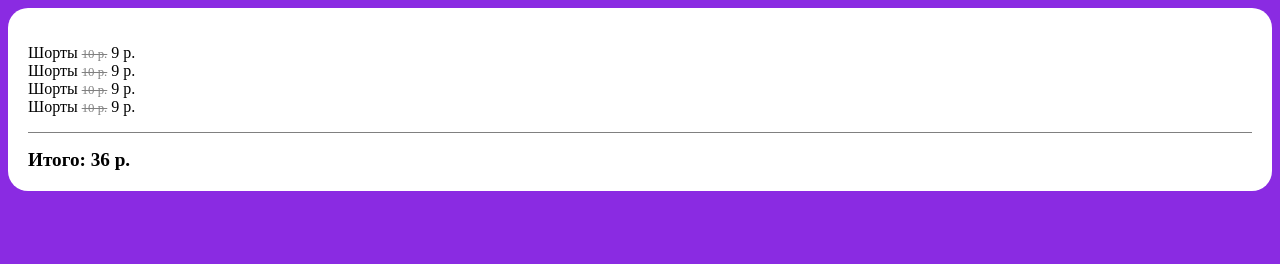
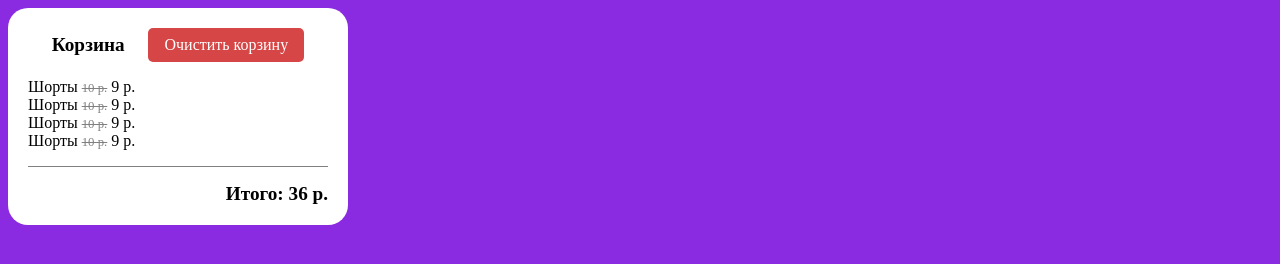
Before and after one commit to vorobyshek228/courseProject, a website built with Parcel: page src/templates/basket/index.html in a window 1280 px wide. Built offline with nearby package versions, Linux system fonts and the light colour scheme.

Commit message:
fix to the scheme

```diff
--- a/src/templates/basket/index.html
+++ b/src/templates/basket/index.html
@@ -9,13 +9,18 @@
 </head>
 <body>
     <section class="basket basket-wraper">
+        <div class="basket-header">
+            <strong>Корзина</strong>
+            <button class="btnClearBasket">Очистить корзину</button>
+        </div>
         <ul class="basket__items shopping-list">
             <li class="shopping-list__item"><span class="name">Шорты</span> <span class="price">10 р.</span> <span class="diskont">9 р.</span></li>
             <li class="shopping-list__item"><span class="name">Шорты</span> <span class="price">10 р.</span> <span class="diskont">9 р.</span></li>
             <li class="shopping-list__item"><span class="name">Шорты</span> <span class="price">10 р.</span> <span class="diskont">9 р.</span></li>
             <li class="shopping-list__item"><span class="name">Шорты</span> <span class="price">10 р.</span> <span class="diskont">9 р.</span></li>
         </ul>
-        <div class="basket__items total-price"><strong>Итого: <span class="total">36 р.</span></strong></div>
+        <div class="basket__items total-price"><strong>Итого: <span class="total">36</span> р.</strong></div>
     </section>
+    <script src="./script.js"></script>
 </body>
 </html>
--- /dev/null
+++ b/src/templates/basket/script.js
@@ -0,0 +1,10 @@
+let btnClearBasket = document.querySelector('.btnClearBasket');
+let shoppingList = document.querySelector('.shopping-list');
+let totalPriceValue = document.querySelector('.total');
+
+btnClearBasket.addEventListener("click", function(){
+    console.log(`click Clear Basket`);
+    shoppingList.innerHTML = "";
+    totalPriceValue.innerHTML = "0";
+
+})
--- a/src/templates/basket/style.css
+++ b/src/templates/basket/style.css
@@ -11,6 +11,35 @@ html{
     background-color: white;
     padding: 20px;
     border-radius: 20px;
+    max-width: 300px;
+
+  }
+ .basket-header{
+    display: flex;
+    justify-content: space-evenly;
+    align-items: center;
+    font-size: 1.2rem;
+ }
+  .btnClearBasket {
+    min-width: 100px;
+    font-family: inherit;
+    appearance: none;
+    border: 0;
+    border-radius: 5px;
+    background: #d74646;
+    color: #fff;
+    padding: 8px 16px;
+    font-size: 1rem;
+    cursor: pointer;
+  }
+
+  .btnClearBasket:hover {
+    background: #aa1d1d;
+  }
+
+  .btnClearBasket:focus {
+    outline: none;
+    box-shadow: 0 0 0 4px #dcb4f7;
   }
 
 .shopping-list{
@@ -21,6 +50,7 @@ html{
     border-top: 1px solid gray;
     padding-top: 1rem;
     font-size: 1.2rem;
+    text-align: right;
 }
 
 .shopping-list__item .price {
```
